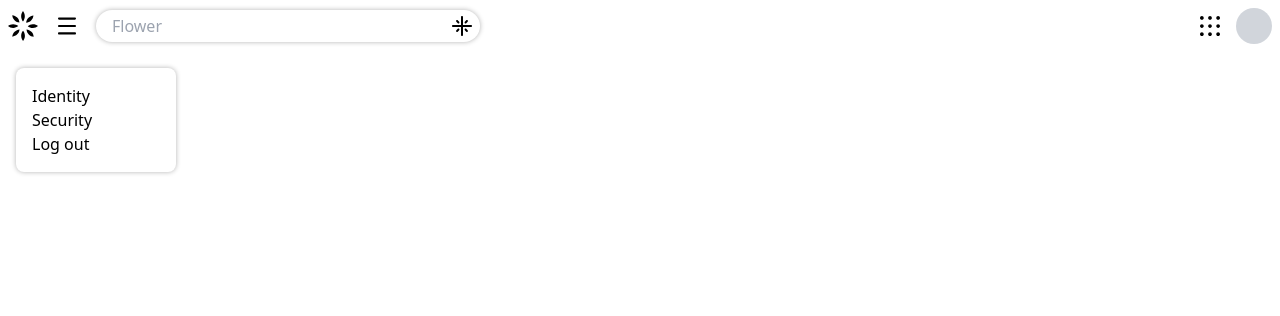
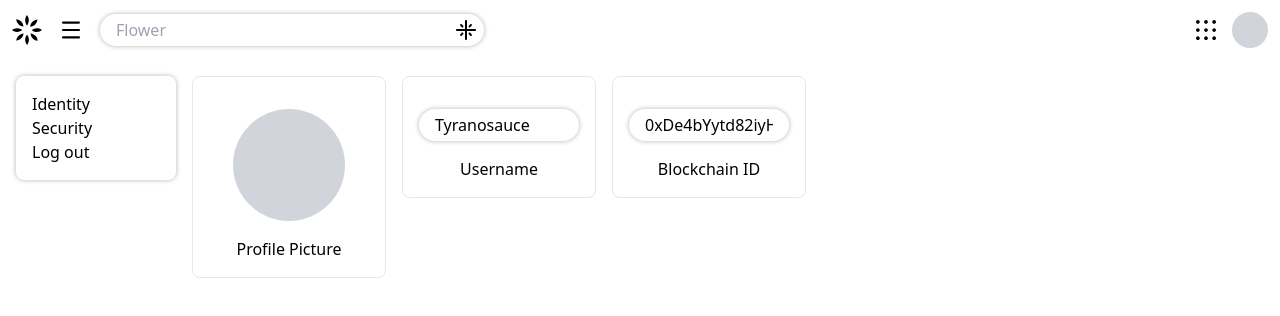
Before and after one commit to abdallahmoubarak/Nexus-profile, a Next.js app in the folder app/: page / in a window 1280 px wide. Shown: the top 316 px of the page. Built offline with nearby package versions, Linux system fonts and the light colour scheme.

Commit message:
building Identity page

```diff
--- /dev/null
+++ b/app/components/Box.tsx
@@ -0,0 +1,7 @@
+export default function Box({ children }: { children: React.ReactNode }) {
+  return (
+    <div className="p-4 rounded-lg border border-gray-200 text-center">
+      {children}
+    </div>
+  );
+}
--- /dev/null
+++ b/app/components/Input.tsx
@@ -0,0 +1,14 @@
+export default function Input({ placeholder, value }: inputTypes) {
+  return (
+    <input
+      className="rounded-full shadow-[0_0px_5px_0px_rgba(0,0,0,0.3)] w-96 outline-none py-1 px-4 max-w-full"
+      placeholder={placeholder}
+      value={value}
+    />
+  );
+}
+
+type inputTypes = {
+  placeholder: string;
+  value?: string;
+};
--- /dev/null
+++ b/app/components/Pages/Identity.tsx
@@ -0,0 +1,30 @@
+import Box from "../Box";
+import Input from "../Input";
+
+export default function Identity() {
+  return (
+    <div className="flex gap-4 items-start flex-wrap">
+      <Box>
+        <div className="pt-4 flex flex-col gap-4 w-40 items-center">
+          <div className="flex justify-center items-center bg-gray-300 w-28 h-28 rounded-full cursor-pointer"></div>
+          <div>Profile Picture</div>
+        </div>
+      </Box>
+      <Box>
+        <div className="pt-4 flex flex-col gap-4 w-40 items-center">
+          <Input placeholder="Username" value="Tyranosauce" />
+          <div>Username</div>
+        </div>
+      </Box>
+      <Box>
+        <div className="pt-4 flex flex-col gap-4 w-40 items-center">
+          <Input
+            placeholder="Blockchain ID"
+            value="0xDe4bYytd82iyHuQm0p3m8vbH"
+          />
+          <div>Blockchain ID</div>
+        </div>
+      </Box>
+    </div>
+  );
+}
--- a/app/components/ShadowBox.tsx
+++ b/app/components/ShadowBox.tsx
@@ -1,6 +1,6 @@
 export default function ShadowBox({ children }: { children: React.ReactNode }) {
   return (
-    <div className="rounded-lg shadow-[0_0px_5px_0px_rgba(0,0,0,0.3)] w-40 outline-none p-4">
+    <div className="rounded-lg shadow-[0_0px_5px_0px_rgba(0,0,0,0.3)] w-40 p-4">
       {children}
     </div>
   );
--- a/app/components/TopBar.tsx
+++ b/app/components/TopBar.tsx
@@ -1,8 +1,9 @@
 import Image from "next/image";
+import Input from "./Input";
 
 export default function TopBar() {
   return (
-    <div className="p-2 flex items-center w-screen justify-between">
+    <div className="p-3 flex items-center w-screen justify-between">
       <div className="flex gap-5">
         <Image
           className="cursor-pointer"
@@ -18,10 +19,7 @@ export default function TopBar() {
           width={18}
           height={18}
         />
-        <input
-          className="rounded-full shadow-[0_0px_5px_0px_rgba(0,0,0,0.3)] w-96 outline-none py-1 px-4"
-          placeholder="Flower"
-        />
+        <Input placeholder="Flower" />
         <Image
           className="cursor-pointer -translate-x-12"
           src="/search-icon.svg"
--- a/app/pages/index.tsx
+++ b/app/pages/index.tsx
@@ -1,26 +1,32 @@
 import Head from "next/head";
-import Image from "next/image";
-import { Inter } from "@next/font/google";
-import styles from "../styles/Home.module.css";
 import TopBar from "../components/TopBar";
 import ShadowBox from "../components/ShadowBox";
+import Identity from "../components/Pages/Identity";
+import { useState } from "react";
 
 export default function Home() {
+  const [page, setPage] = useState<string>("Identity");
   return (
     <>
       <Head>
-        <title>Nexus</title>
+        <title>Profile</title>
         <meta name="description" content="Generated by Nexus" />
         <meta name="viewport" content="width=device-width, initial-scale=1" />
         <link rel="icon" href="/favicon.ico" />
       </Head>
       <TopBar />
-      <div className="p-4">
+      <div className="p-4 flex items-start gap-4">
         <ShadowBox>
-          <div>Identity</div>
-          <div>Security</div>
-          <div>Log out</div>
+          <div className="cursor-pointer" onClick={() => setPage("Identity")}>
+            Identity
+          </div>
+          <div className="cursor-pointer" onClick={() => setPage("Security")}>
+            Security
+          </div>
+          <div className="cursor-pointer">Log out</div>
         </ShadowBox>
+        {page === "Identity" && <Identity />}
+        {page === "Security" && <div>Security</div>}
       </div>
     </>
   );
```
